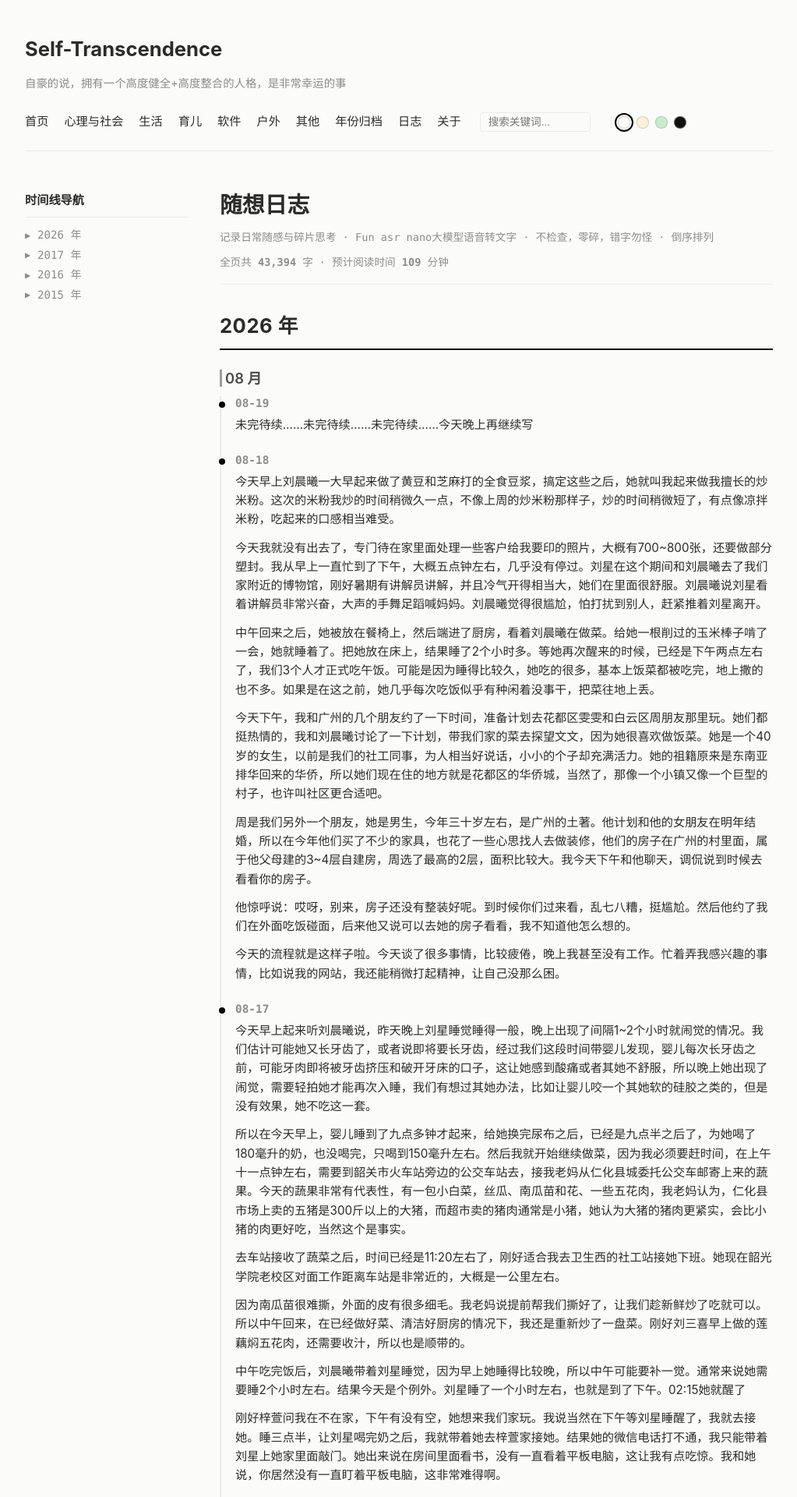
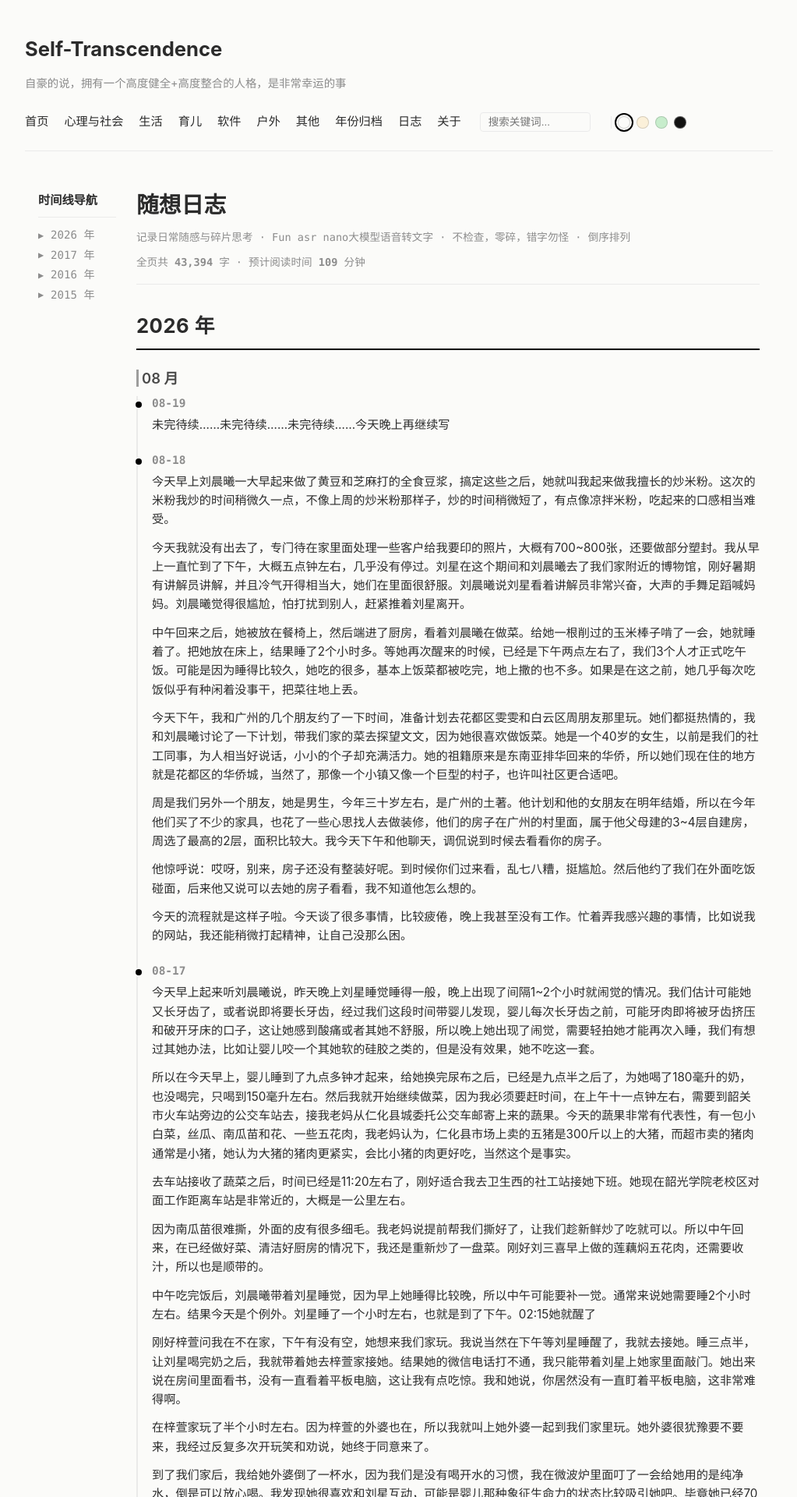
Before and after one commit to Natural-system/self-transcendence, a Jekyll site: the page built from _logs/2026.md, in a window 1280 px wide. Shown: the top 1920 px of the page at 78% size, without its empty margins (128-1151 px from the left). Built offline with Jekyll 4.4.1, drawn with Linux system fonts in a browser that asks for light colours; comment, search, counter and statistics services are not loaded.

Commit message:
修改时间线导航宽度

```diff
--- a/_layouts/log.html
+++ b/_layouts/log.html
@@ -6,8 +6,8 @@ layout: default
   .log-page-layout {
     display: flex;
     justify-content: center;
-    gap: 30px;
-    max-width: 1100px;
+    gap: 16px;
+    max-width: 980px;
     margin: 0 auto;
     position: relative;
   }
@@ -20,7 +20,7 @@ layout: default
 
   /* --- 左侧时间线侧边栏样式 --- */
   .log-sidebar {
-    width: 220px;
+    width: 110px;
     flex-shrink: 0;
   }
 
```
